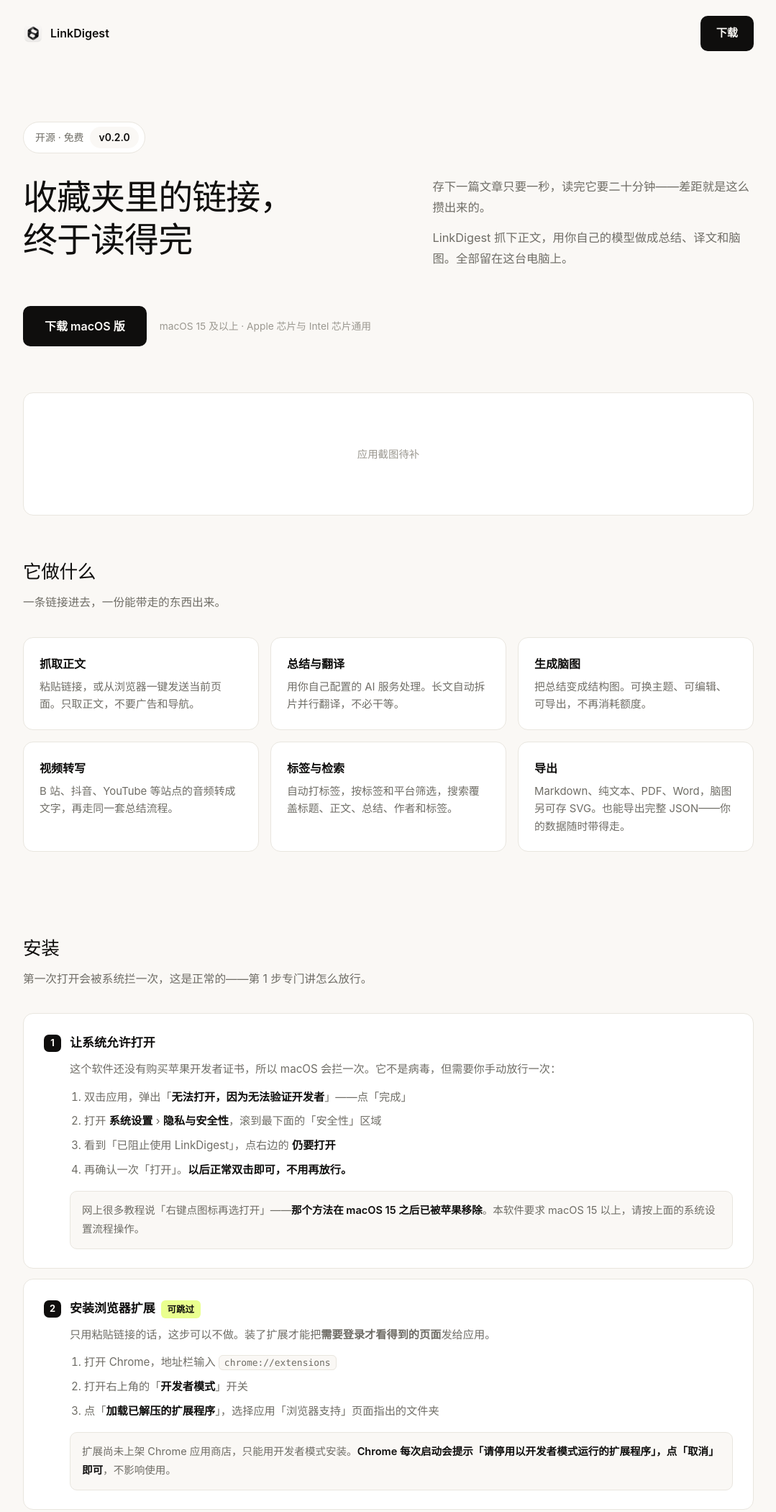
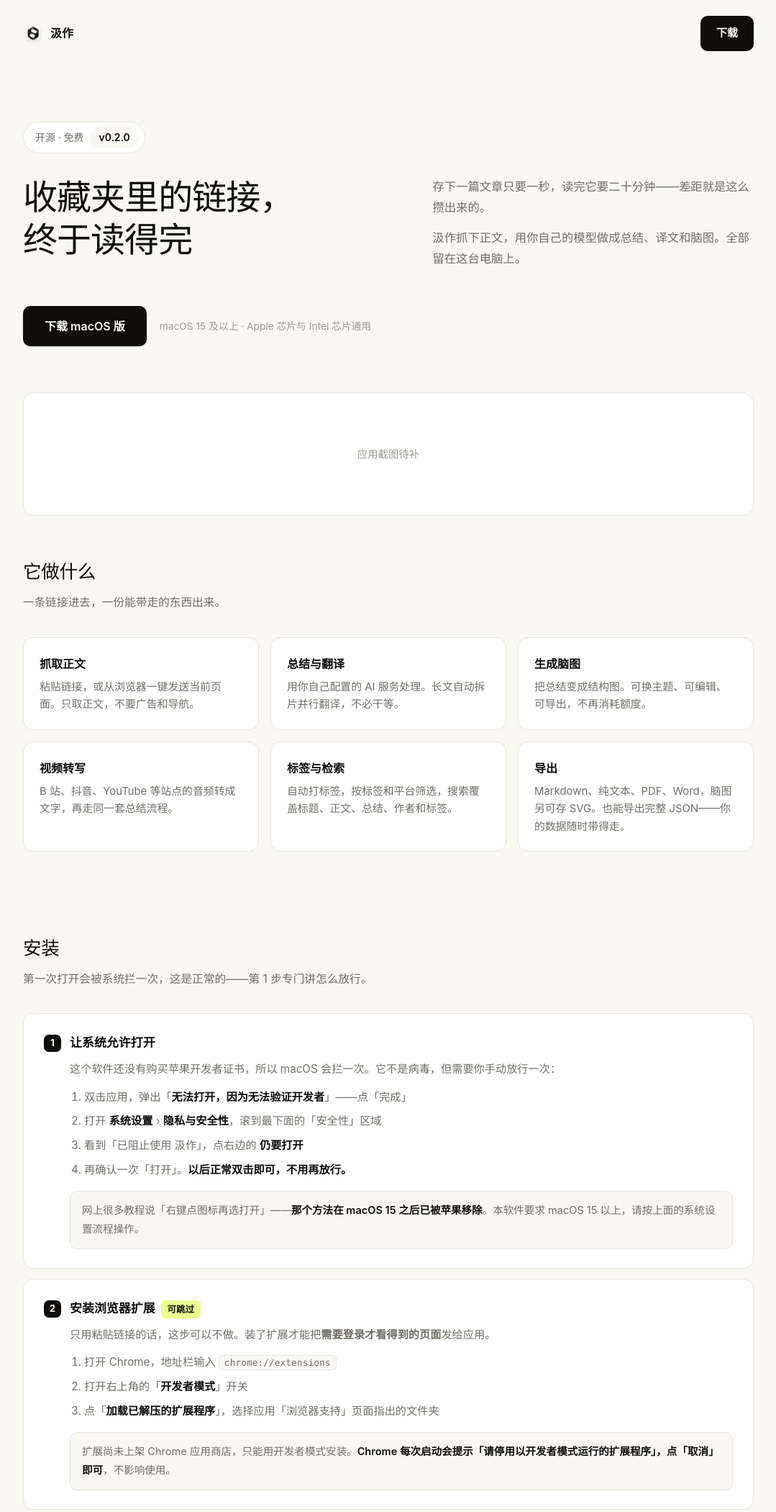
Before and after one commit to Songxiaor/jizuo, a website: page site/index.html in a window 1280 px wide. Shown: the top 2100 px of the page at 72% size, without its empty margins (100-1179 px from the left). Drawn offline with Linux system fonts and the light colour scheme.

Commit message:
site: 网站改用「汲作」
用户从网站下载完打开,看到的是另一个名字——这次把两边对齐。

页脚那句「LinkDigest 为内部工作名,正式名称待定」也换掉了:名字已经定了,
这句留着只会让人以为软件还没成型。

安装说明那一段不用动,原来就写全了,包括「右键打开在 macOS 15 后已被
苹果移除」这条——那正是下载的人最容易卡住的地方。

Co-Authored-By: Claude Opus 5 <noreply@anthropic.com>

```diff
--- a/site/index.html
+++ b/site/index.html
@@ -3,7 +3,7 @@
 <head>
 <meta charset="utf-8">
 <meta name="viewport" content="width=device-width, initial-scale=1">
-<title>LinkDigest — 收藏夹里的链接，终于读得完</title>
+<title>汲作 — 收藏夹里的链接，终于读得完</title>
 <meta name="description" content="macOS 上的链接理解工具：抓取网页正文，用你自己的 AI 服务做总结、翻译和脑图。数据全部留在本机。">
 <link rel="icon" href="assets/icon.png">
 <!--
@@ -178,7 +178,7 @@
 <div class="wrap">
 
 <nav>
-  <a class="brand" href="./"><img src="assets/icon.png" alt=""> LinkDigest</a>
+  <a class="brand" href="./"><img src="assets/icon.png" alt=""> 汲作</a>
   <a class="btn" href="https://github.com/Songxiaor/linkdigest/releases/latest">下载</a>
 </nav>
 
@@ -188,7 +188,7 @@
     <h1>收藏夹里的链接，<br>终于读得完</h1>
     <div class="lede">
       <p>存下一篇文章只要一秒，读完它要二十分钟——差距就是这么攒出来的。</p>
-      <p>LinkDigest 抓下正文，用你自己的模型做成总结、译文和脑图。全部留在这台电脑上。</p>
+      <p>汲作抓下正文，用你自己的模型做成总结、译文和脑图。全部留在这台电脑上。</p>
     </div>
   </div>
   <div class="cta-row">
@@ -227,7 +227,7 @@
       <ol>
         <li>双击应用，弹出「<b>无法打开，因为无法验证开发者</b>」——点「完成」</li>
         <li>打开 <b>系统设置</b> › <b>隐私与安全性</b>，滚到最下面的「安全性」区域</li>
-        <li>看到「已阻止使用 LinkDigest」，点右边的 <b>仍要打开</b></li>
+        <li>看到「已阻止使用 汲作」，点右边的 <b>仍要打开</b></li>
         <li>再确认一次「打开」。<b>以后正常双击即可，不用再放行。</b></li>
       </ol>
       <div class="aside">
@@ -302,7 +302,7 @@
 </section>
 
 <footer>
-  <span>LinkDigest 为内部工作名，正式名称待定。</span>
+  <span>汲作 · 数据全部留在你自己的电脑上。</span>
   <span>
     <a href="https://github.com/Songxiaor/linkdigest">GitHub</a> ·
     <a href="https://github.com/Songxiaor/linkdigest/issues">反馈问题</a>
```
